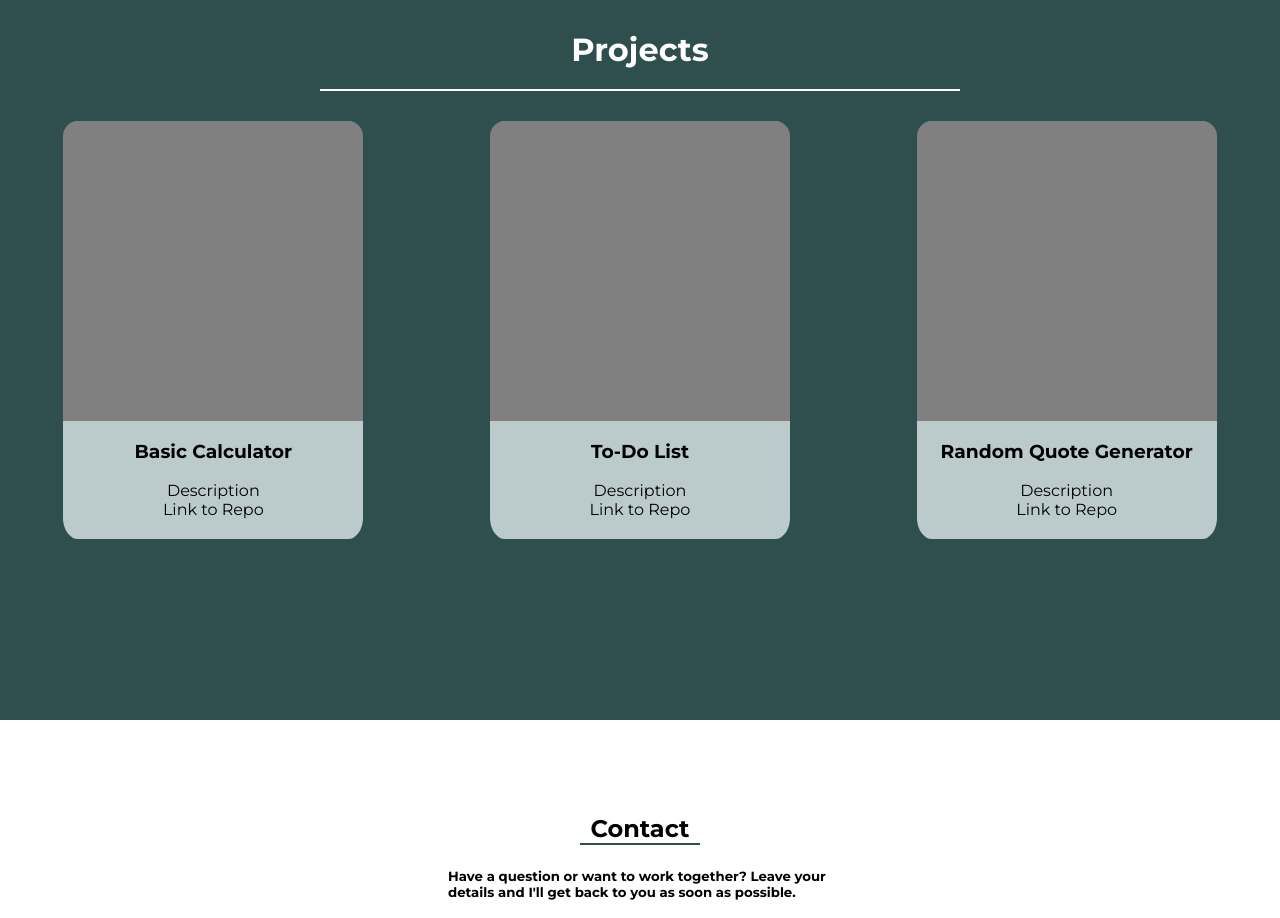
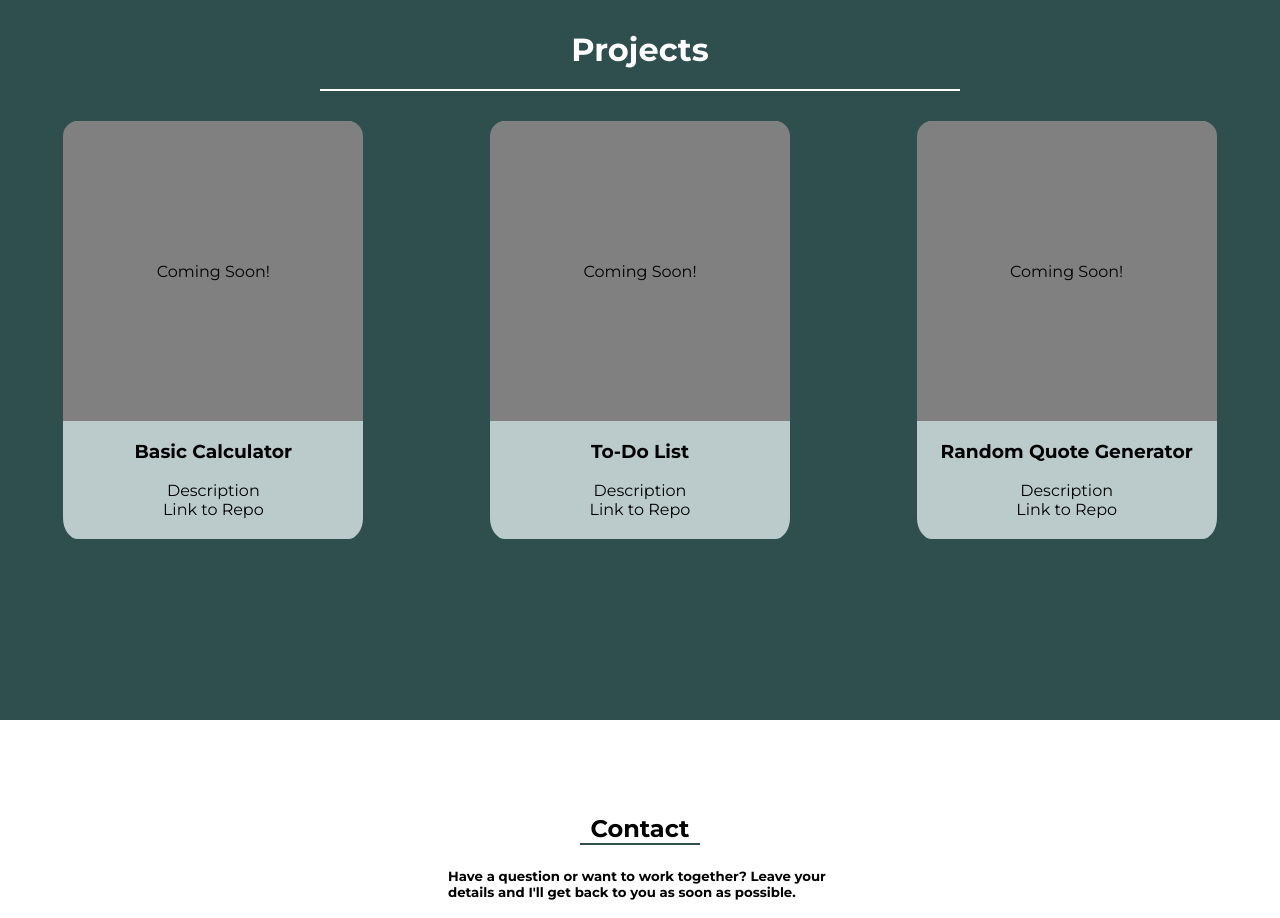
Before and after one commit to TangoCode99/react-practice, a React (Create React App) app: page /about in a window 1280 px wide. Shown: the part 3020-3938 px from the top of the page. Built offline with nearby package versions, Linux system fonts and the light colour scheme.

Commit message:
Coming Soon text

```diff
--- a/src/components/about.css
+++ b/src/components/about.css
@@ -421,6 +421,7 @@
   width: 300px;
   height: 300px;
   background-color: #808080;
+  align-content: center;
 }
 
 .contact {
--- a/src/components/about.jsx
+++ b/src/components/about.jsx
@@ -61,7 +61,7 @@ const ProjectsSection = () => {
                 {projects.map((project, index) => {
                     return (
                         <div className="project-wrapper" key={index}>
-                            <div className="temp-img"></div>
+                            <div className="temp-img">Coming Soon!</div>
                             <h3>{project.title}</h3>
                             <div className="project-desc">{project.desc}</div>
                             <div className="project-repo">{project.repo}</div>
```
